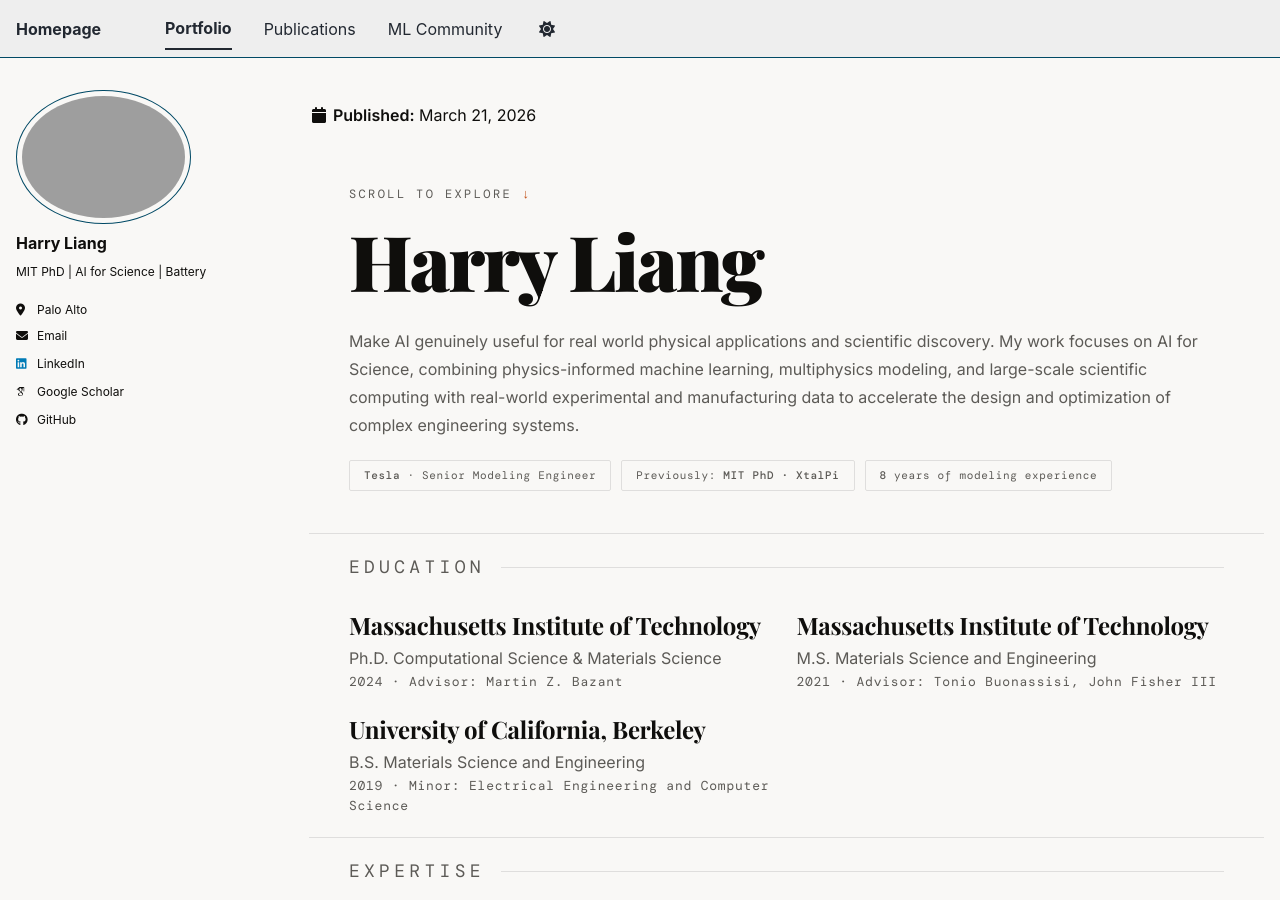
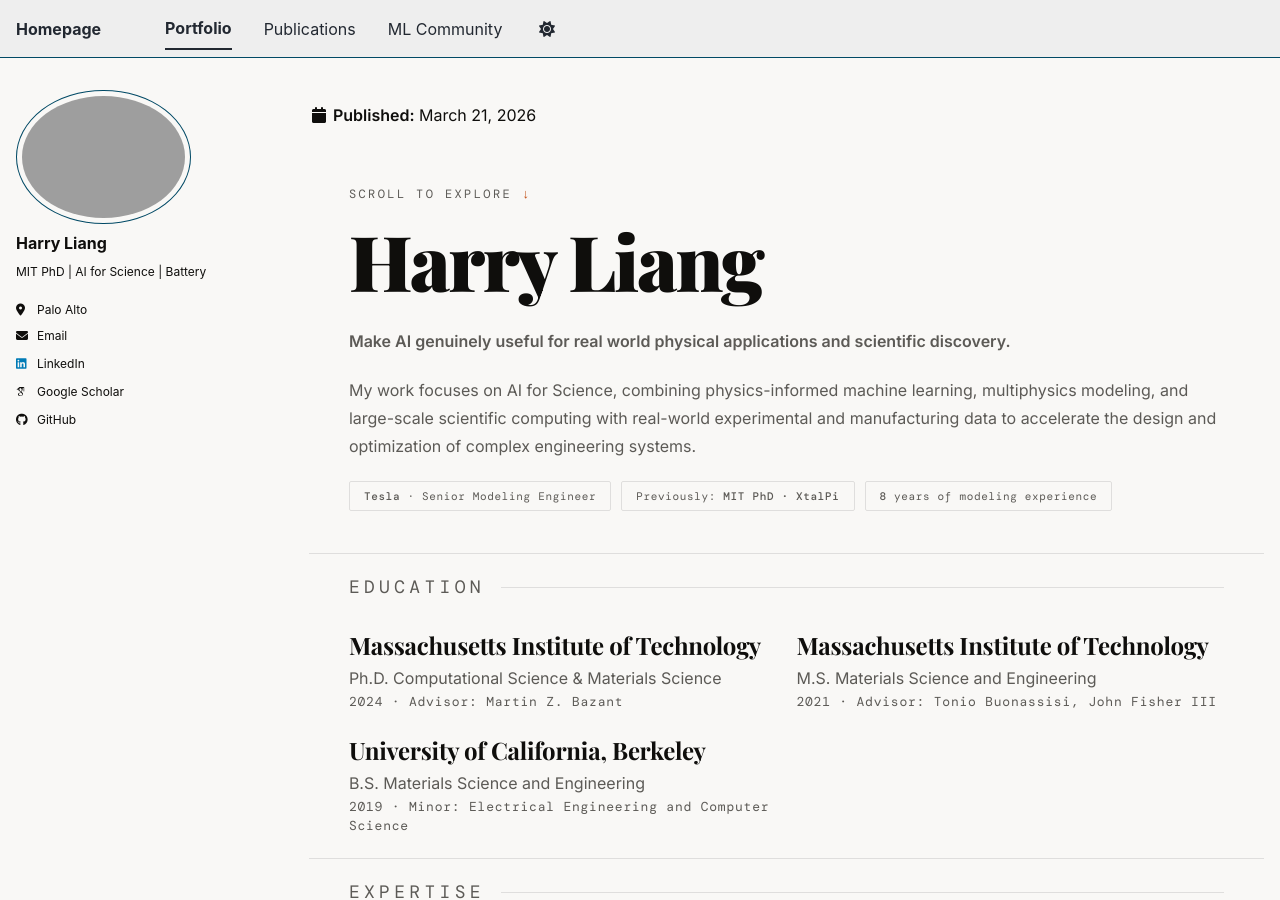
Before and after one commit to HarryQL/HarryQL.github.io, a Jekyll site: the page built from _portfolio/index.html, in a window 1280 px wide and 900 px high. Built offline with Jekyll 4.4.1, drawn with Linux system fonts in a browser that asks for light colours; some web fonts are replaced; a script bundle is joined from its source files by our own code; library files that are not in the unit come from our copies.

Commit message:
Update index.html

```diff
--- a/_portfolio/index.html
+++ b/_portfolio/index.html
@@ -294,7 +294,8 @@ title: ""
     <section class="hero">
       <div class="hero-scroll-hint">Scroll to explore</div>
       <h1 class="hero-headline">Harry Liang</h1>
-      <p class="hero-body">Make AI genuinely useful for real world physical applications and scientific discovery. My work focuses on AI for Science, combining physics-informed machine learning, multiphysics modeling, and large-scale scientific computing with real-world experimental and manufacturing data to accelerate the design and optimization of complex engineering systems.</p>
+      <p class="hero-body"><strong>Make AI genuinely useful for real world physical applications and scientific discovery.</strong></p>
+      <p class="hero-body">My work focuses on AI for Science, combining physics-informed machine learning, multiphysics modeling, and large-scale scientific computing with real-world experimental and manufacturing data to accelerate the design and optimization of complex engineering systems.</p>
       <div class="hero-badges">
         <div class="hero-badge"><span>Tesla</span> · Senior Modeling Engineer</div>
         <div class="hero-badge">Previously: <span>MIT PhD · XtalPi</span></div>
```
